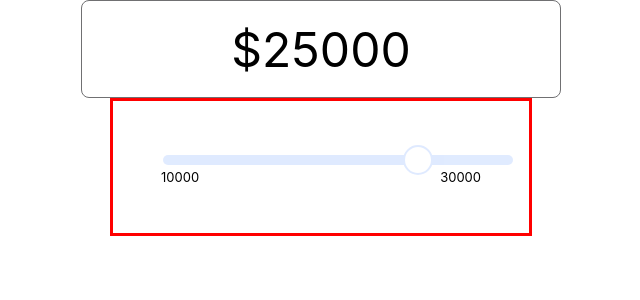
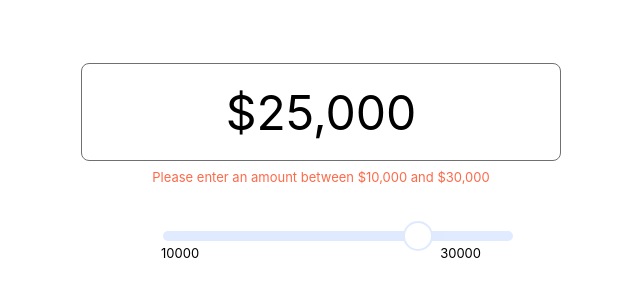
Before and after one commit to spencerng94/money-bar, a React (Create React App) app in the folder money-bar/: page / in a window 1280 px wide. Shown: the top 300 px of the page, without its empty margins (319-959 px from the left). Built offline with nearby package versions, Linux system fonts and the light colour scheme.

Commit message:
Implemented comma feature

```diff
--- a/money-bar/src/App.css
+++ b/money-bar/src/App.css
@@ -1,8 +1,5 @@
 .amount-container {
-  margin-top: 5em;
-  height: 80px;
   margin: auto;
-  width: 480px;
   padding: 3em;
   border: 1px solid #707072;
   box-sizing: border-box;
@@ -10,6 +7,11 @@
   display: flex;
   align-items: center;
   justify-content: center;
+  margin-top: 63px;
+
+  /* position: absolute; */
+  width: 480px;
+  height: 80px;
 }
 
 .bar-container {
@@ -20,12 +22,26 @@
   padding: 3em;
 }
 
+.error-container {
+  margin: auto;
+  height: 40px;
+}
+
+.error-message {
+  text-align: center;
+  color: #FC6A4A;
+  font-size: 13px;
+  line-height: 16px;
+  font-family: -apple-system, BlinkMacSystemFont, sans-serif;
+  margin-top: 8px;
+}
+
 .bar-slider-container {
-  margin-top: 5em;
+  /* margin-top: 5em; */
   margin: auto;
   width: 25%;
-  border: 3px solid red;
-  padding: 3em;
+  /* border: 3px solid red; */
+  padding: 1em;
 }
 
 .bar-slider {
--- a/money-bar/src/components/Amount.jsx
+++ b/money-bar/src/components/Amount.jsx
@@ -1,13 +1,21 @@
 import React from 'react';
+
+function separator(numb) {
+    var str = numb.toString().split(".");
+    str[0] = str[0].replace(/\B(?=(\d{3})+(?!\d))/g, ",");
+    return str.join(".");
+}
 
 const Amount = (props) => {
 
     const { amount } = props;
 
+    let newAmount = separator(amount);
+
     return (
         <div className="amount-container">
             <div className="amount">
-                ${amount}
+                ${newAmount}
             </div>
         </div>
     )
--- /dev/null
+++ b/money-bar/src/components/Error.jsx
@@ -0,0 +1,12 @@
+import React from 'react';
+
+const Error = () => {
+
+    return(<div className="error-container">
+        <div className="error-message">
+            Please enter an amount between $10,000 and $30,000
+        </div>
+    </div>)
+}
+
+export default Error;
--- a/money-bar/src/components/bar-components/BarSlider.jsx
+++ b/money-bar/src/components/bar-components/BarSlider.jsx
@@ -1,6 +1,6 @@
 import React, { useState} from 'react';
 import Amount from '../Amount.jsx';
-
+import Error from '../Error.jsx';
 
 const BarSlider = ({
     initialAmount,
@@ -17,6 +17,7 @@ const BarSlider = ({
     return (
         <div>
             <Amount amount={amount}></Amount>
+            <Error ></Error>
             <div className="bar-slider-container">
                 <div className="bar-slider">
                     <input
```
